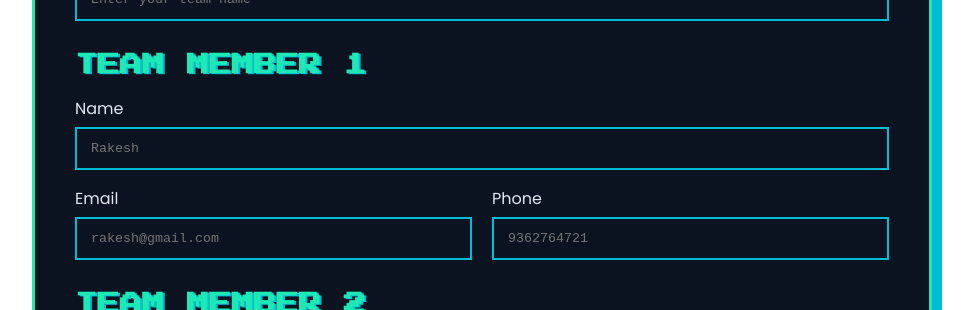
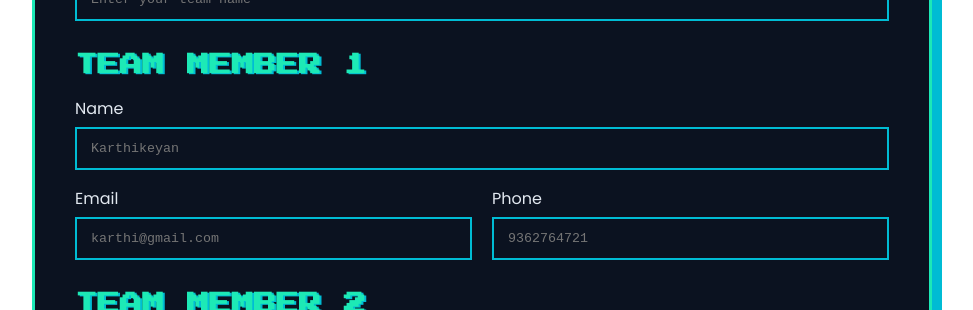
Before and after one commit to Rakesh7890v/ativerse-3.0, a React (Vite) app in the folder frontend/: page / in a window 1280 px wide. Shown: the part 3760-4070 px from the top of the page, without its empty margins (148-1121 px from the left). Built offline with nearby package versions, Linux system fonts and the light colour scheme.

Commit message:
changes on backend db connectiosn

```diff
--- a/frontend/src/components/ApplicationForm.jsx
+++ b/frontend/src/components/ApplicationForm.jsx
@@ -57,12 +57,12 @@ const ApplicationForm = () => {
 
         <h2 className="form-step">Team Member 1</h2>
         <label>Name</label>
-        <input type="text" name="member1Name" placeholder="Rakesh" value={formData.member1Name} onChange={handleChange} autoComplete="off" />
+        <input type="text" name="member1Name" placeholder="Karthikeyan" value={formData.member1Name} onChange={handleChange} autoComplete="off" />
 
         <div className="form-row">
           <div>
             <label>Email</label>
-            <input type="email" name="member1Email" placeholder="rakesh@gmail.com" value={formData.member1Email} onChange={handleChange} autoComplete="off" />
+            <input type="email" name="member1Email" placeholder="karthi@gmail.com" value={formData.member1Email} onChange={handleChange} autoComplete="off" />
           </div>
           <div>
             <label>Phone</label>
```
